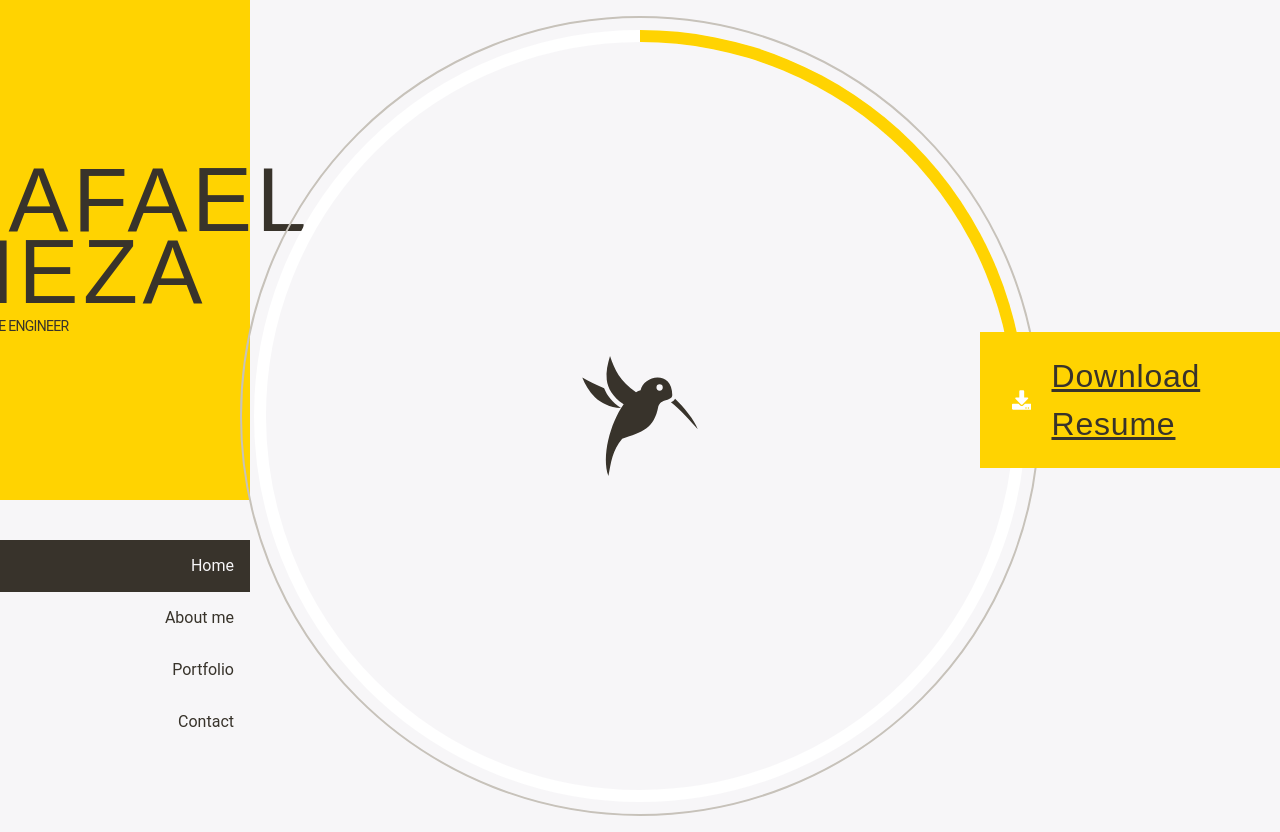
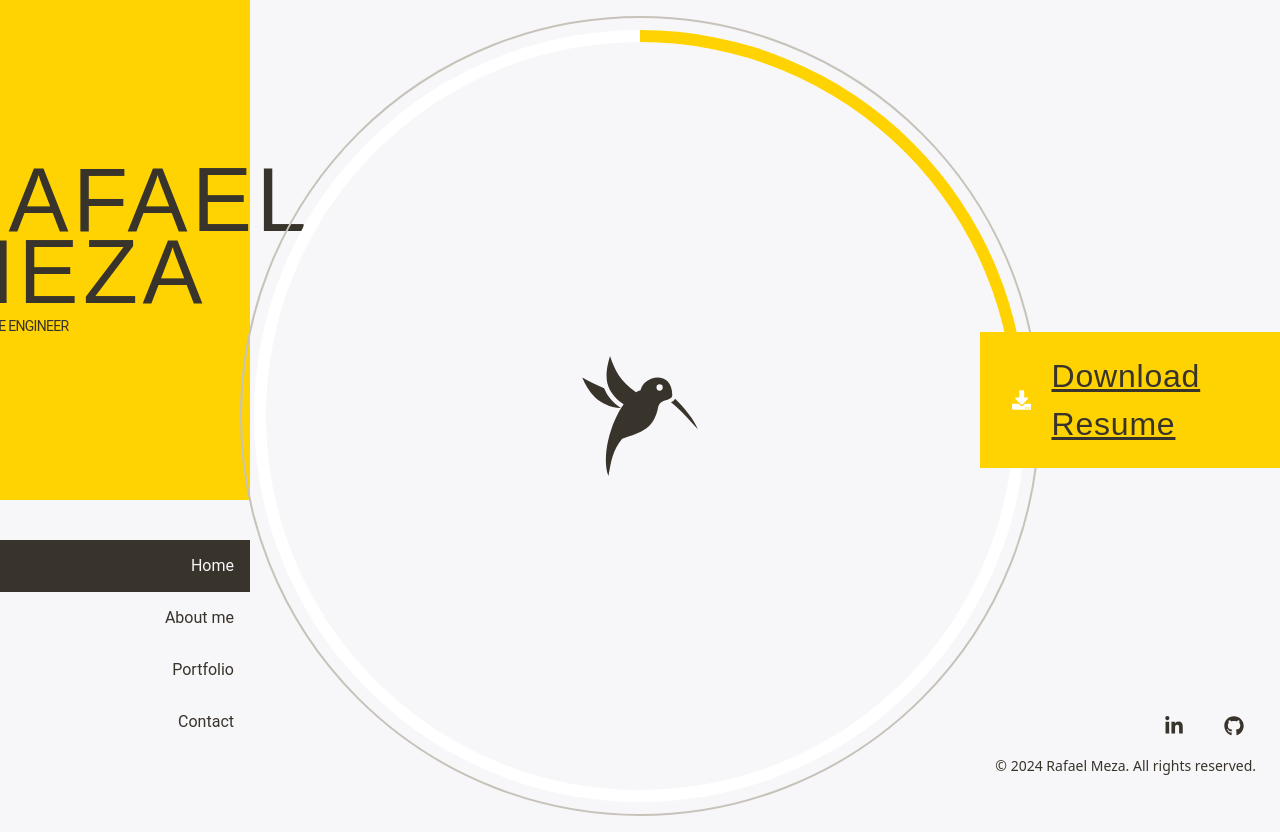
Before and after one commit to raffo1234/me, a Next.js app: page / in a window 1280 px wide. Built offline with nearby package versions, Linux system fonts and the light colour scheme.

Commit message:
feat: add social buttons

```diff
--- a/src/app/page.tsx
+++ b/src/app/page.tsx
@@ -5,6 +5,7 @@ import React, { ReactNode } from "react";
 import { useState } from "react";
 import { MdClose } from "react-icons/md";
 import { FaDownload } from "react-icons/fa";
+import { FaLinkedinIn, FaGithub } from "react-icons/fa";
 
 interface Props {
   children?: ReactNode;
@@ -127,6 +128,29 @@ export default function Home() {
             <MdClose size={100} />
           </button>
         </nav>
+        <footer className="absolute p-6 right-0 bottom-0 text-right">
+          <div className="flex space-x-4 mb-2 justify-end">
+            <a
+              href="https://www.linkedin.com/in/rafael-meza-280602123/"
+              target="_blank"
+              rel="noreferrer"
+              title="Rafael Meza | Linkedin"
+              className="p-3 rounded-full hover:bg-yellow10"
+            >
+              <FaLinkedinIn size={20} />
+            </a>
+            <a
+              href="https://github.com/raffo1234"
+              rel="noreferrer"
+              target="_blank"
+              title="Rafael Meza | Github"
+              className="p-3 rounded-full hover:bg-yellow10"
+            >
+              <FaGithub size={20} />
+            </a>
+          </div>
+          <p className="text-sm">© 2024 Rafael Meza. All rights reserved.</p>
+        </footer>
       </main>
     </>
   );
```
Also changed, not shown: 1 other file (tests, documents, lock files or other folders).
